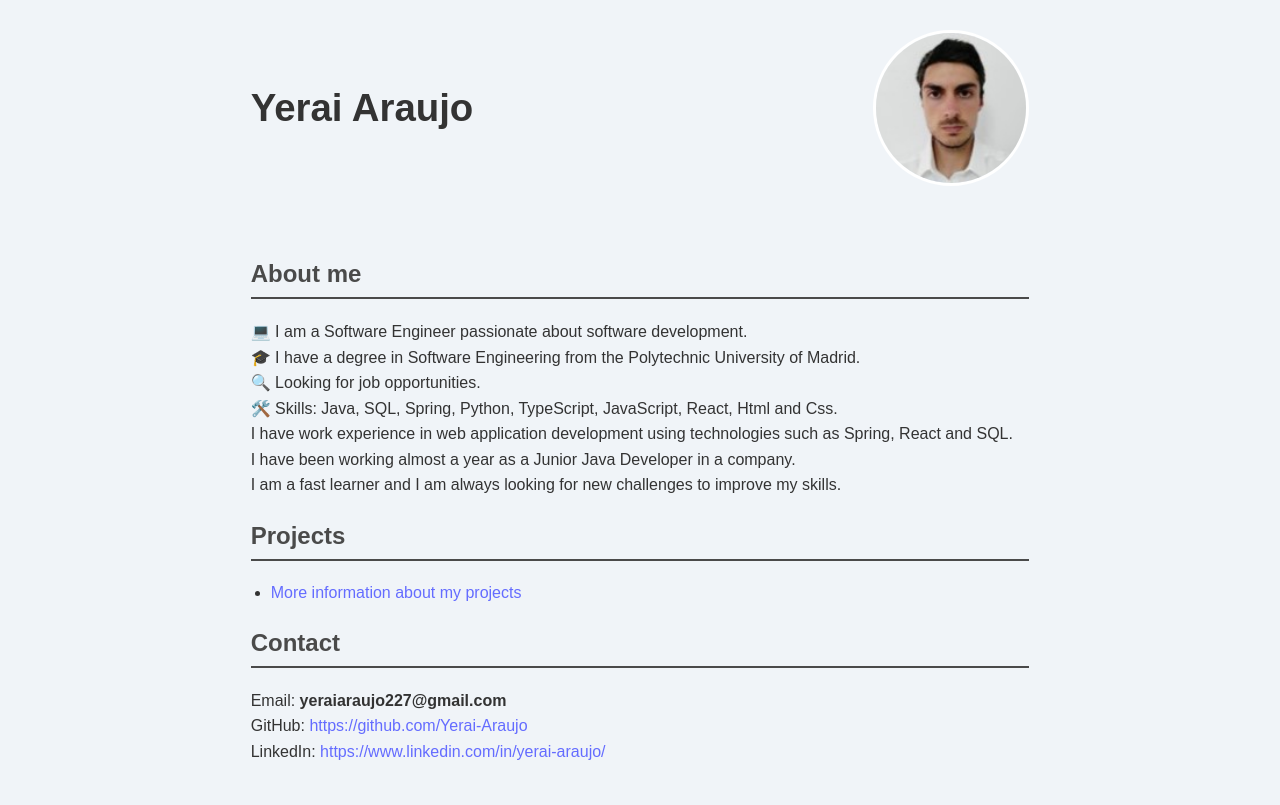
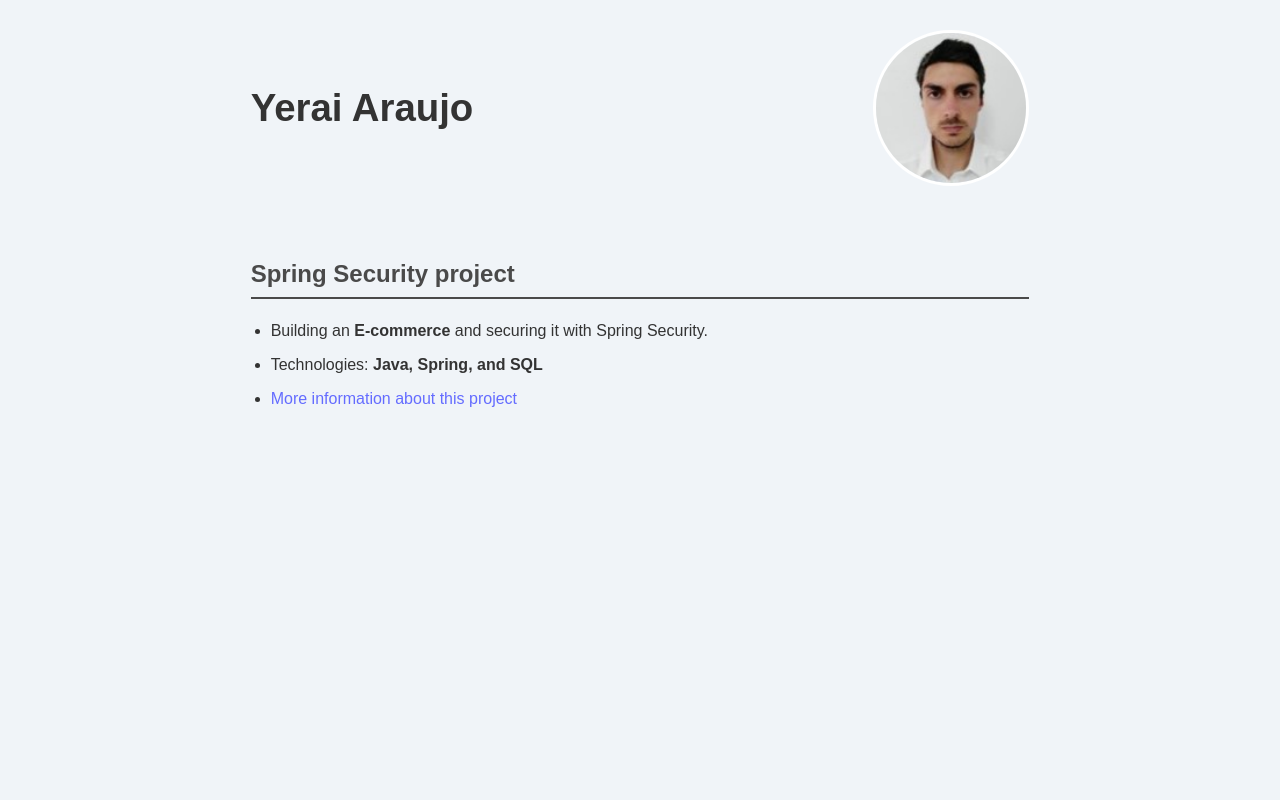
Before and after one commit to Yerai-Araujo/Yerai-Araujo.github.io, a React (Vite) app in the folder my-portfolio/: page /projects in a window 1280 px wide. Built offline with nearby package versions, Linux system fonts and the light colour scheme.

Commit message:
Projects page created

```diff
--- a/my-portfolio/package.json
+++ b/my-portfolio/package.json
@@ -13,7 +13,8 @@
   },
   "dependencies": {
     "react": "^19.0.0",
-    "react-dom": "^19.0.0"
+    "react-dom": "^19.0.0",
+    "react-router-dom": "^7.4.0"
   },
   "devDependencies": {
     "@eslint/js": "^9.21.0",
--- a/my-portfolio/src/App.tsx
+++ b/my-portfolio/src/App.tsx
@@ -1,14 +1,20 @@
-import './App.css'
+import { BrowserRouter as Router, Route, Link, Routes } from 'react-router-dom';
+import ProjectsPage from './ProjectsPage.tsx';
+import './App.css';
 
 function App() {
-
   return (
-    <>
-      <div className='header'>
+    <Router>
+      <div className="header">
         <h1>Yerai Araujo</h1>
         <img src="/assets/images/my_cv_img.jpg" alt="Profile Picture" className="profile-picture" />
       </div>
-      <div className='content'>
+      <Routes>
+        {/* Home Page */}
+        <Route
+          path="/"
+          element={
+            <div className="content">
               <h2>About me</h2>
               <p>
                 💻 I am a Software Engineer passionate about software development.<br />
@@ -22,7 +28,7 @@ function App() {
               <h2>Projects</h2>
               <ul>
                 <li>
-            <a href="">More information about my projects</a>
+                  <Link to="/projects">View my projects</Link>
                 </li>
               </ul>
               <h2>Contact</h2>
@@ -32,8 +38,13 @@ function App() {
                 LinkedIn: <a href="https://www.linkedin.com/in/yerai-araujo/">https://www.linkedin.com/in/yerai-araujo/</a>
               </p>
             </div>
-    </>
-  )
+          }
+        />
+        {/* Projects Page */}
+        <Route path="/projects" element={<ProjectsPage />} />
+      </Routes>
+    </Router>
+  );
 }
 
-export default App
+export default App;
--- /dev/null
+++ b/my-portfolio/src/ProjectsPage.tsx
@@ -0,0 +1,24 @@
+import './App.css'
+
+const ProjectsPage = () => {
+  return (
+    <div className="content">
+      <h2>Spring Security project</h2>
+      <ul>
+        <li>
+          Building an <strong>E-commerce</strong> and securing it with Spring Security.
+        </li>
+        <li>
+          Technologies: <strong>Java, Spring, and SQL</strong>
+        </li>
+        <li>
+          <a href="https://yerai-araujo.github.io/projects/spring_security_project">
+            More information about this project
+          </a>
+        </li>
+      </ul>
+    </div>
+  );
+};
+
+export default ProjectsPage;
```
Also changed, not shown: my-portfolio/projects.html (added, +13 -0 lines), 1 other file (tests, documents, lock files or other folders). Lines whose indentation alone changed are shown as unchanged.
